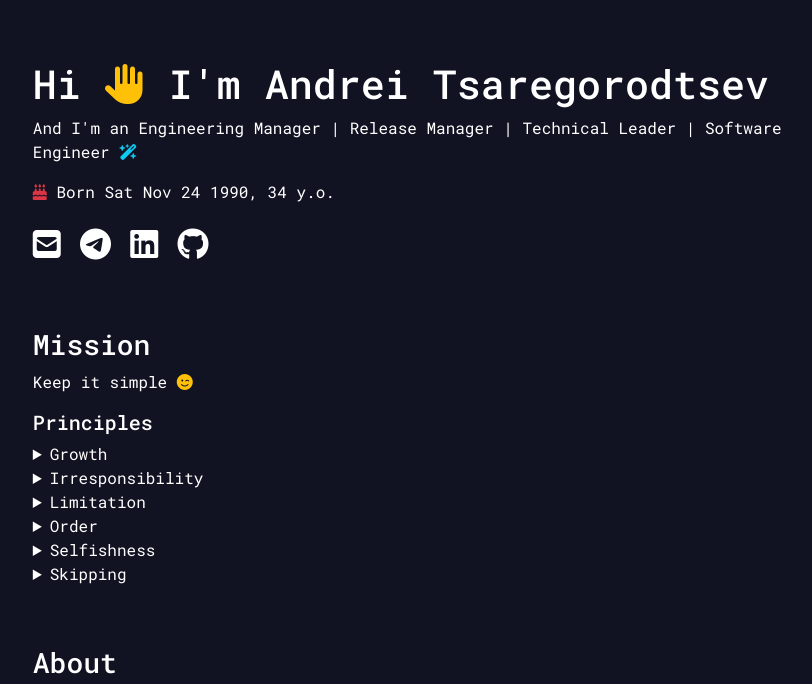
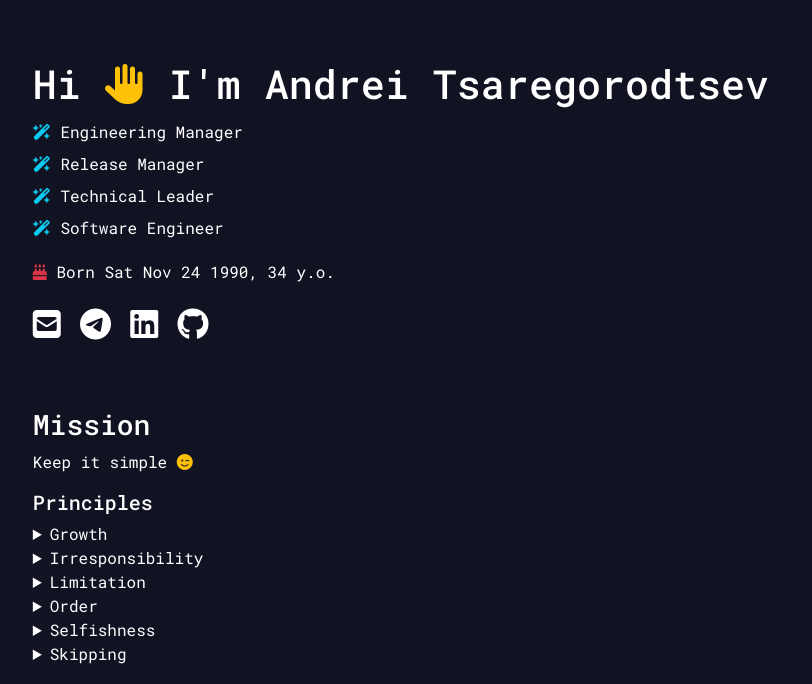
Before and after one commit to andreytreyt/andreytreyt, a plain HTML site: page public/index.html in a window 1280 px wide. Shown: the top 684 px of the page, without its empty margins (213-1025 px from the left). Drawn offline with nearby package versions, Linux system fonts and the light colour scheme.

Commit message:
Update index.html

```diff
--- a/public/index.html
+++ b/public/index.html
@@ -72,7 +72,20 @@
     <div class="container">
         <section>
             <h1>Hi&nbsp;<i class="fa-solid fa-hand fa-flip text-warning"></i>&nbsp;I'm Andrei Tsaregorodtsev</h1>
-            <p>And I'm an&nbsp;Engineering Manager&nbsp;| Release Manager&nbsp;| Technical Leader&nbsp;| Software Engineer&nbsp;<i class="fa-solid fa-wand-magic-sparkles text-info"></i></p>
+            <ul>
+                <li>
+                    <i class="fa-solid fa-wand-magic-sparkles text-info"></i>&nbsp;Engineering Manager
+                </li>
+                <li>
+                    <i class="fa-solid fa-wand-magic-sparkles text-info"></i>&nbsp;Release Manager
+                </li>
+                <li>
+                    <i class="fa-solid fa-wand-magic-sparkles text-info"></i>&nbsp;Technical Leader
+                </li>
+                <li>
+                    <i class="fa-solid fa-wand-magic-sparkles text-info"></i>&nbsp;Software Engineer
+                </li>
+            </ul>
             <p><i class="fa-solid fa-cake-candles text-danger"></i>&nbsp;Born <span id="birth"></span>, <span
                     id="age"></span>&nbsp;y.o.
             </p>
```
